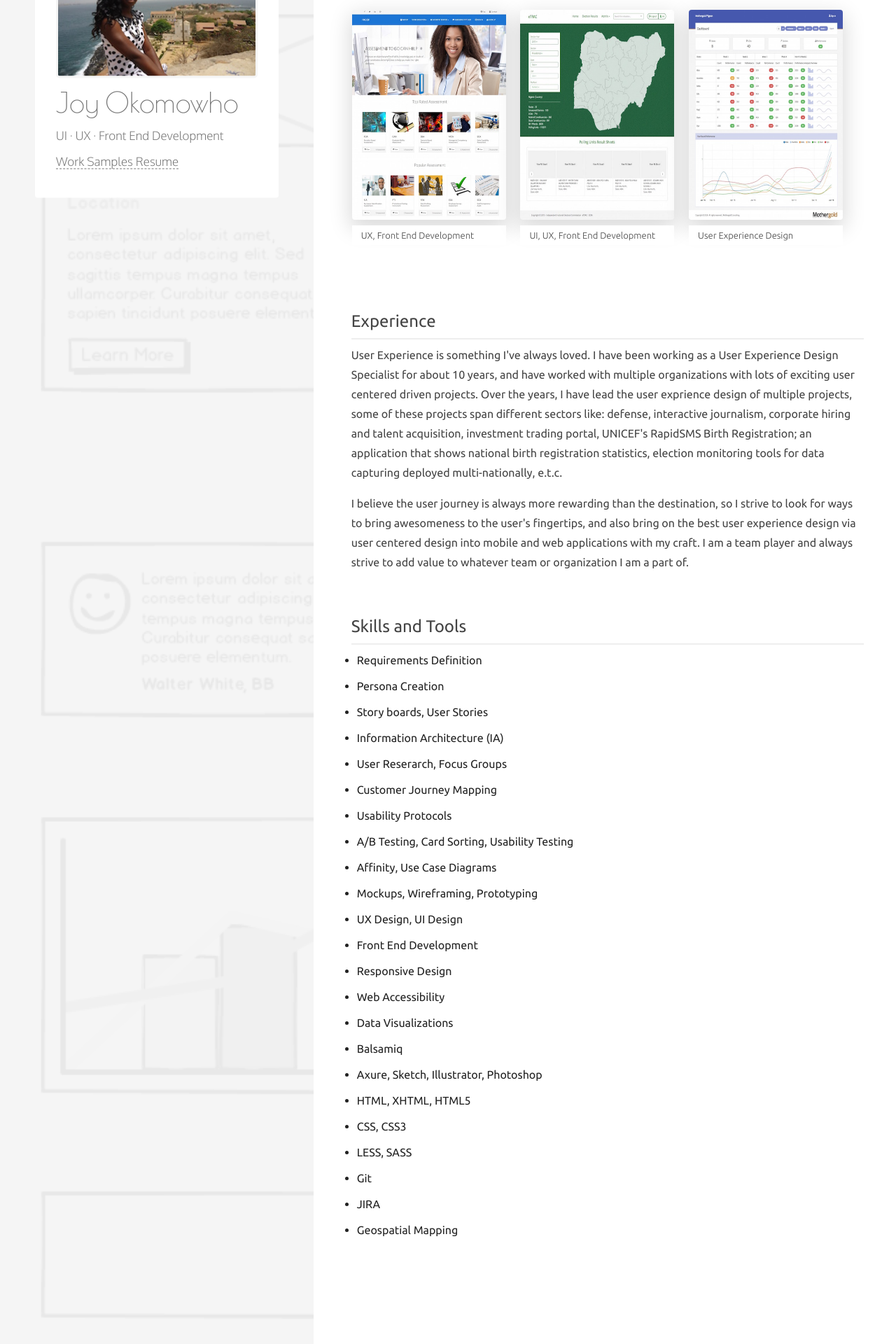
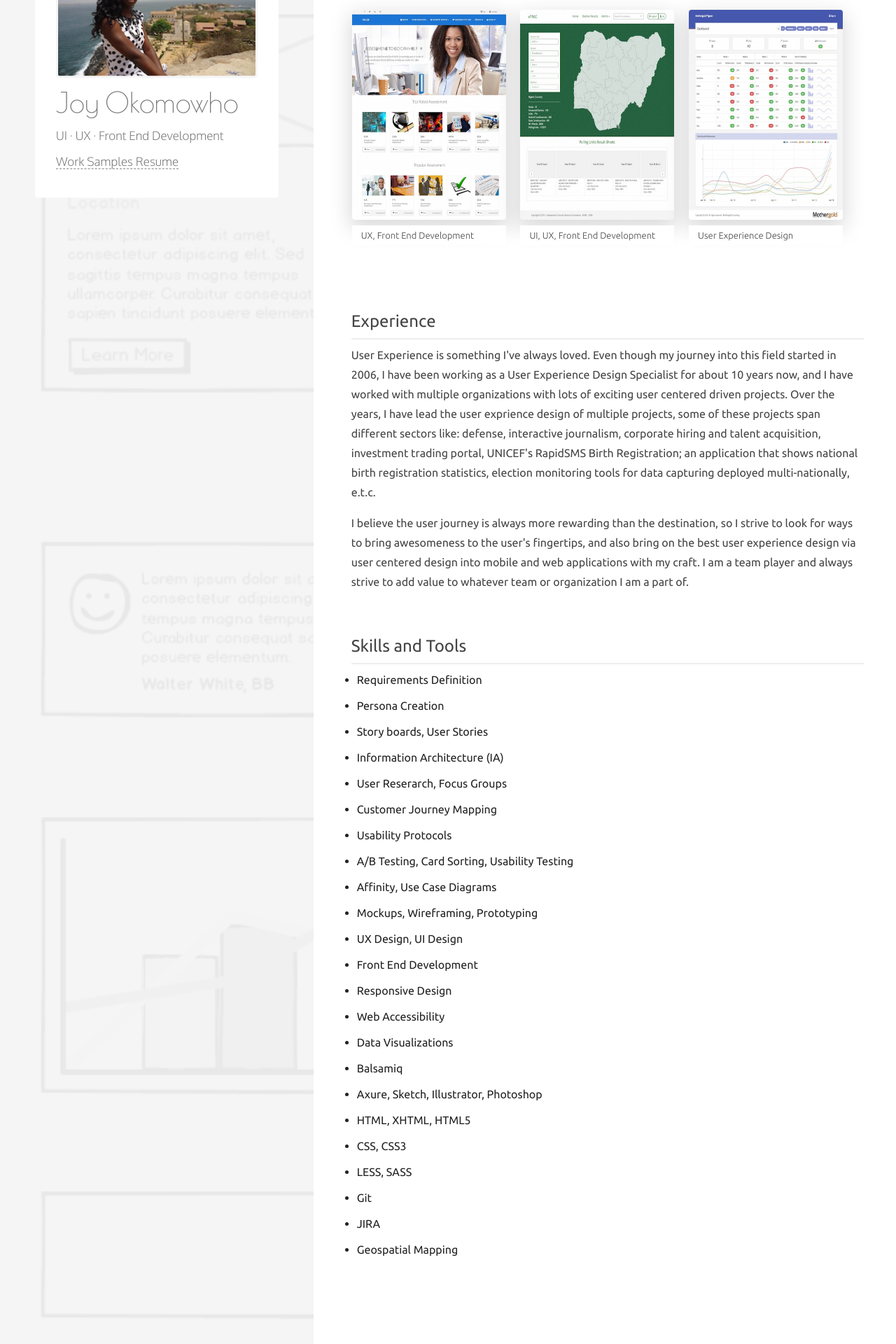
Before and after one commit to jokomowho/my_website, a Jekyll site: the page built from index.html, in a window 1280 px wide. Shown: the part 927-2847 px from the top of the page at 70% size. Built offline with Jekyll 4.4.1, drawn with Linux system fonts in a browser that asks for light colours; nearby versions of some CDN libraries.

Commit message:
Update to experience field.

```diff
--- a/index.html
+++ b/index.html
@@ -28,7 +28,7 @@
         </div>
     </div>
     <div class="portfolio content" >
-      <h2 class="posts">Portfolio</h2>
+      <h2 class="posts">Portfolio <!--<a class="style" style="font-weight:300; font-size:16px;color:#5D59AB;"href="https://www.jokomowho.com/images/joy-okomowho-resume-branding.pdf" target="_blank"> (Work Samples Resume)</a> --></h2>
       <hr>
         <div class="portfolio-images content-child">
           <!--<div class="floating-box">
@@ -61,6 +61,7 @@
             <p>User Experience Design</p>
           </div>
         </div>
+
 
     <!--<div id="marquePic2" class="marque-box"  style="width:1100px;">
   <table cellspacing="0" cellpadding="0" border="0">
@@ -110,7 +111,7 @@
     <h2>Experience</h2>
     <hr>
     <p>
-      User Experience is something I've always loved. I have been working as a User Experience Design Specialist for about 10 years, and have worked with multiple organizations with lots of exciting user centered driven projects. Over the years, I have lead the user exprience design of multiple projects, some of these projects span different sectors like: defense, interactive journalism, corporate hiring and talent acquisition, investment trading portal, UNICEF's RapidSMS Birth Registration; an application that shows national birth registration statistics, election monitoring tools for data capturing deployed multi-nationally, e.t.c.
+      User Experience is something I've always loved. Even though my journey into this field started in 2006, I have been working as a User Experience Design Specialist for about 10 years now, and I have worked with multiple organizations with lots of exciting user centered driven projects. Over the years, I have lead the user exprience design of multiple projects, some of these projects span different sectors like: defense, interactive journalism, corporate hiring and talent acquisition, investment trading portal, UNICEF's RapidSMS Birth Registration; an application that shows national birth registration statistics, election monitoring tools for data capturing deployed multi-nationally, e.t.c.
     </p>
     <!--<p>
      As a User Experience Design and User Interface Developer with Irodah Ltd, I worked on some interesting web application projects as well, like ARM Stocktrade, an investment trading portal, and Diakrino, a web portal.
```
